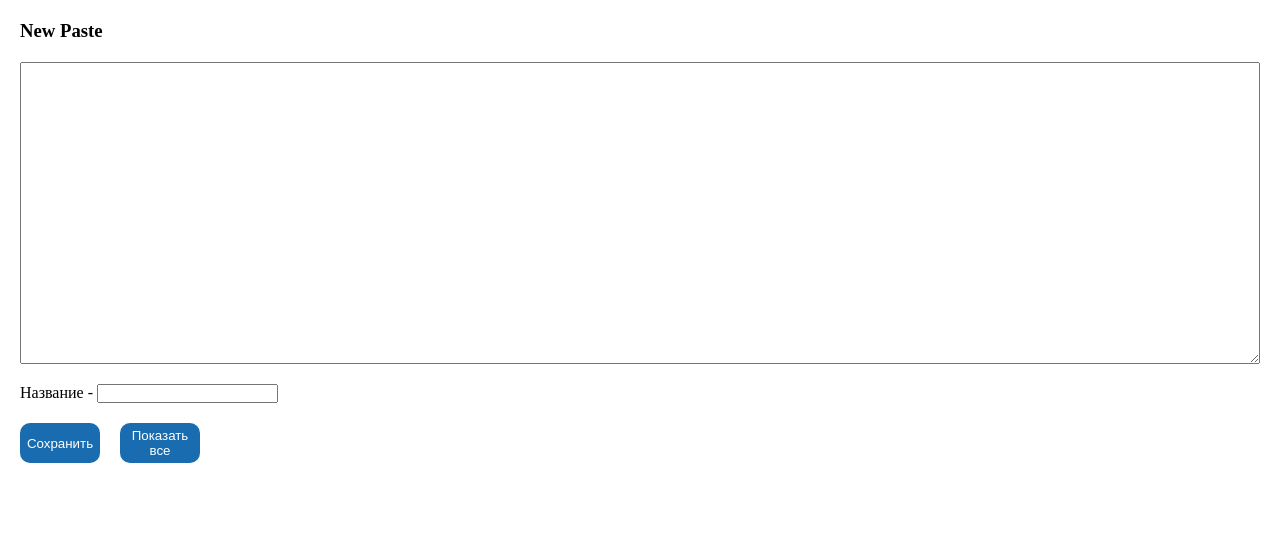
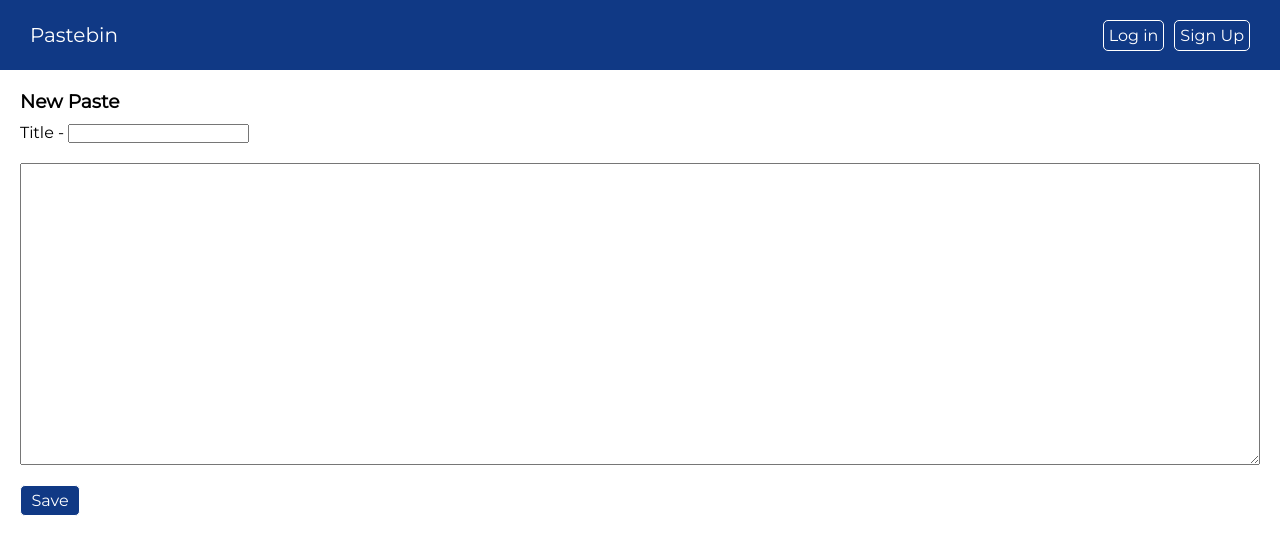
Before and after one commit to Serg535/Pastebin, a website: page src/index.html in a window 1280 px wide. Drawn offline with Linux system fonts and the light colour scheme.

Commit message:
styles css

```diff
--- a/src/index.html
+++ b/src/index.html
@@ -8,21 +8,25 @@
 </head>
 <body>
     <div class="maincontainer">
+        <header>
+            <div class="header">
+                <a href="###" class="logo">Pastebin</a>
+                <div class="header_sign">
+                    <a href="/" class="header_sign_btn btn">Log in</a>
+                    <a href="/" class="header_sign_btn btn">Sign Up</a>
+                </div>
+            </div>
+        </header>
+        <div class="block_form">
+        <h3>New Paste</h3>
         <form id="main-form">
-        <h3>New Paste</h3>
-        <textarea id="postform-text" aria-label="New Paste" aria-required="true"></textarea>
-        <div class="block__name">
-        <label for="fileName">Название - </label>
+            <div class="block__name">
+        <label for="fileName">Title - </label>
         <input type="text" id="fileName">
         </div>
-        <div class="btns_wrapper">
-            <button type="submit" id="btn" class="button">Сохранить</button>
-        <button id="btn_get" class="button" type="button">Показать все</button>
-        </div>
+        <textarea id="postform-text" aria-label="New Paste" aria-required="true"></textarea>
+        <button type="submit" id="btn" class="save_btn btn">Save</button>
         </form>
-
-        <div id="block">
-
         </div>
     </div>
 
--- a/src/scripts/script.js
+++ b/src/scripts/script.js
@@ -5,6 +5,7 @@
 
   const title = document.querySelector('#fileName').value
   const text = document.querySelector('#postform-text').value
+  const randomURL = Math.random().toString(36).substring(2, 8)
 
   if (!title || !text) {
     alert('Заполните все поля', 'error')
@@ -17,14 +18,17 @@
       headers: {'Content-Type': 'application/json'},
       body: JSON.stringify({
         title: title,
-        text: text
+        text: text,
+        randomURL: randomURL
       })
     })
 
     const data = await response.json()
 
     if (data.success) {
+      document.getElementById('main-form').reset()
       console.log('data success')
+      alert(`Ваша ссылка - http://localhost:3000/show/${randomURL}`)
     }
     else {
       console.log('data error', data.error)
@@ -36,38 +40,4 @@
   }
 }
 
-async function get_all() {
-
-  try {
-  const response = await fetch('/api/pastes')
-
-  const data = await response.json()
-
-  if (data.pastes) {
-    displayPastes(data.pastes)
-    console.log(data.pastes)
-  }
-  }
-  catch (error) {
-    console.error('ошибка получения текстов', error)
-  }
-
-}
-
-function displayPastes(pastes) {
-  if (pastes.length === 0) {
-    block.innerHTML = `Нет данных`
-    return
-  }
-  block.innerHTML = pastes.map(paste => `
-    <div class="inner_paste">
-    <h3>${paste.title}</h3>
-    <p>${new Date(paste.StartDate).toLocaleString('ru-RU')} - ${new Date(paste.EndDate).toLocaleString('ru-RU')}</p>
-    <a href="/show/${paste.url}">${paste.url}</a>
-    <p>${paste.text}</p>
-    </div>
-    `).join('')
-}
-
-document.getElementById('btn_get').addEventListener('click', get_all)
 document.getElementById('btn').addEventListener('click', readInput)
--- /dev/null
+++ b/src/styles/fonts.css
@@ -0,0 +1,4 @@
+@font-face {
+    font-family: 'Montserrat';
+    src: url(../fonts/Montserrat-Regular.ttf);
+}
--- a/src/styles/show.css
+++ b/src/styles/show.css
@@ -1,18 +1,72 @@
+@import url(fonts.css);
 * {
     margin: 0;
     padding: 0;
 }
+body {
+    background-color: rgb(238, 238, 238);
+    font-family: 'Montserrat';
+}
 .maincontainer {
-    padding: 30px;
+    margin: 0 auto;
+    max-width: 1340px;
+    background-color: #fff;
+    height: 100vh;
 }
 .inner_box {
     display: flex;
     flex-direction: column;
     gap: 5px;
-    max-width: 700px;
+    max-width: 100%;
+    padding: 20px;
 }
 .blockText {
     display: flex;
     flex-direction: column;
     gap: 20px;
+    max-width: 800px;
+    margin: 0 auto;
 }
+.content {
+    margin-top: 10px;
+    text-align: justify;
+}
+a {
+    text-decoration: none;
+    color: inherit;
+}
+header {
+    background-color: rgb(16, 57, 133);
+    padding: 10px 30px;
+    height: 50px;
+    display: flex;
+    justify-content: center;
+    align-items: center;
+}
+.logo {
+    font-size: 20px;
+}
+.header {
+    display: flex;
+    justify-content: space-between;
+    align-items: center;
+    color: white;
+    width: 100%;
+    max-width: 1400px;
+}
+.header_sign {
+    display: flex;
+    justify-content: space-between;
+    gap: 10px;
+}
+.header_sign_btn {
+    border: 1px solid white;
+    padding: 5px;
+    border-radius: 5px;
+    background-color: rgb(16, 57, 133);
+    transition: background-color 0.3s ease-in-out;
+}
+.header_sign_btn:hover {
+    background-color: #fff;
+    color: rgb(16, 57, 133);
+}
--- a/src/styles/style.css
+++ b/src/styles/style.css
@@ -1,38 +1,73 @@
+@import url(fonts.css);
+
 * {
     padding: 0;
     margin: 0;
 }
-.maincontainer {
-    padding: 20px;
+body {
+    background-color: rgb(238, 238, 238);
+    font-family: 'Montserrat';
 }
 #main-form {
     display: flex;
     flex-direction: column;
     gap: 20px;
-}
-.button {
-    width: 80px;
-    padding: 5px;
-    color: white;
-    border: none;
-    border-radius: 10px;
-    background-color: rgb(25, 108, 175);
+    margin: 10px 0;
 }
 #postform-text {
     overflow-wrap: break-word;
     height: 300px;
 }
-#block {
+.block_form {
+    max-width: 1340px;
+    height: 100vh;
+    margin: 0 auto;
+    padding: 20px;
+    background-color: white;
+}
+a {
+    text-decoration: none;
+    color: inherit;
+}
+button {
+    font: inherit;
+}
+.save_btn {
+    width: 60px;
+    color: #fff;
+}
+header {
+    background-color: rgb(16, 57, 133);
+    padding: 10px 30px;
+    height: 50px;
     display: flex;
-    flex-direction: column;
-    gap: 30px;
+    justify-content: center;
+    align-items: center;
 }
-.inner_paste {
+.logo {
+    font-size: 20px;
+}
+.header {
     display: flex;
-    flex-direction: column;
-    gap: 5px;
+    justify-content: space-between;
+    align-items: center;
+    color: white;
+    width: 100%;
+    max-width: 1400px;
 }
-.btns_wrapper {
+.header_sign {
     display: flex;
-    gap: 20px;
+    justify-content: space-between;
+    gap: 10px;
 }
+.btn {
+    border: 1px solid white;
+    padding: 5px;
+    border-radius: 5px;
+    background-color: rgb(16, 57, 133);
+    transition: background-color .3s ease-in-out;
+}
+.btn:hover {
+    background-color: #fff;
+    color: rgb(16, 57, 133);
+}
```
Also changed, not shown: server_express.js (+1 -17 lines), src/show.html (+12 -1 lines), src/fonts/Montserrat-Regular.ttf (added).
